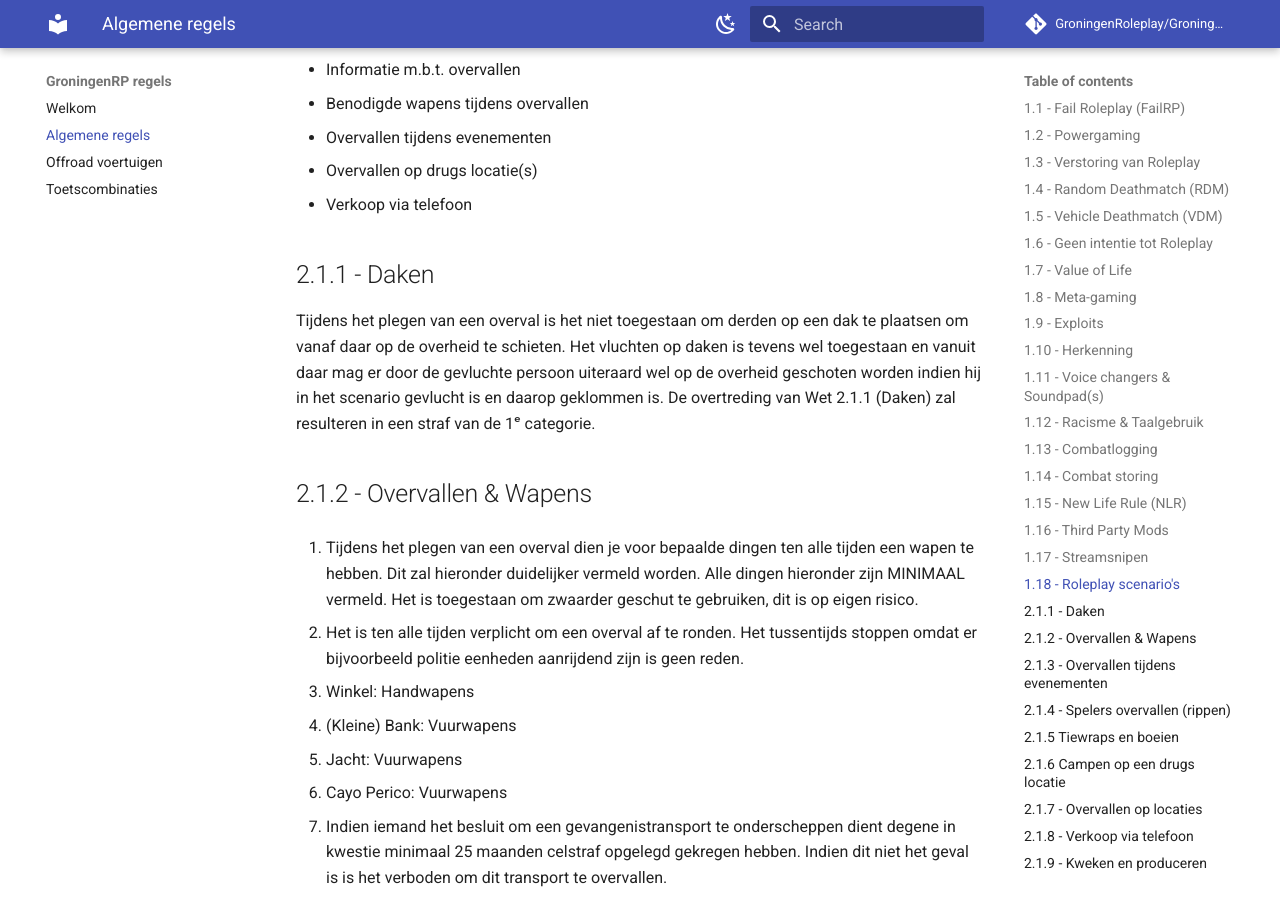
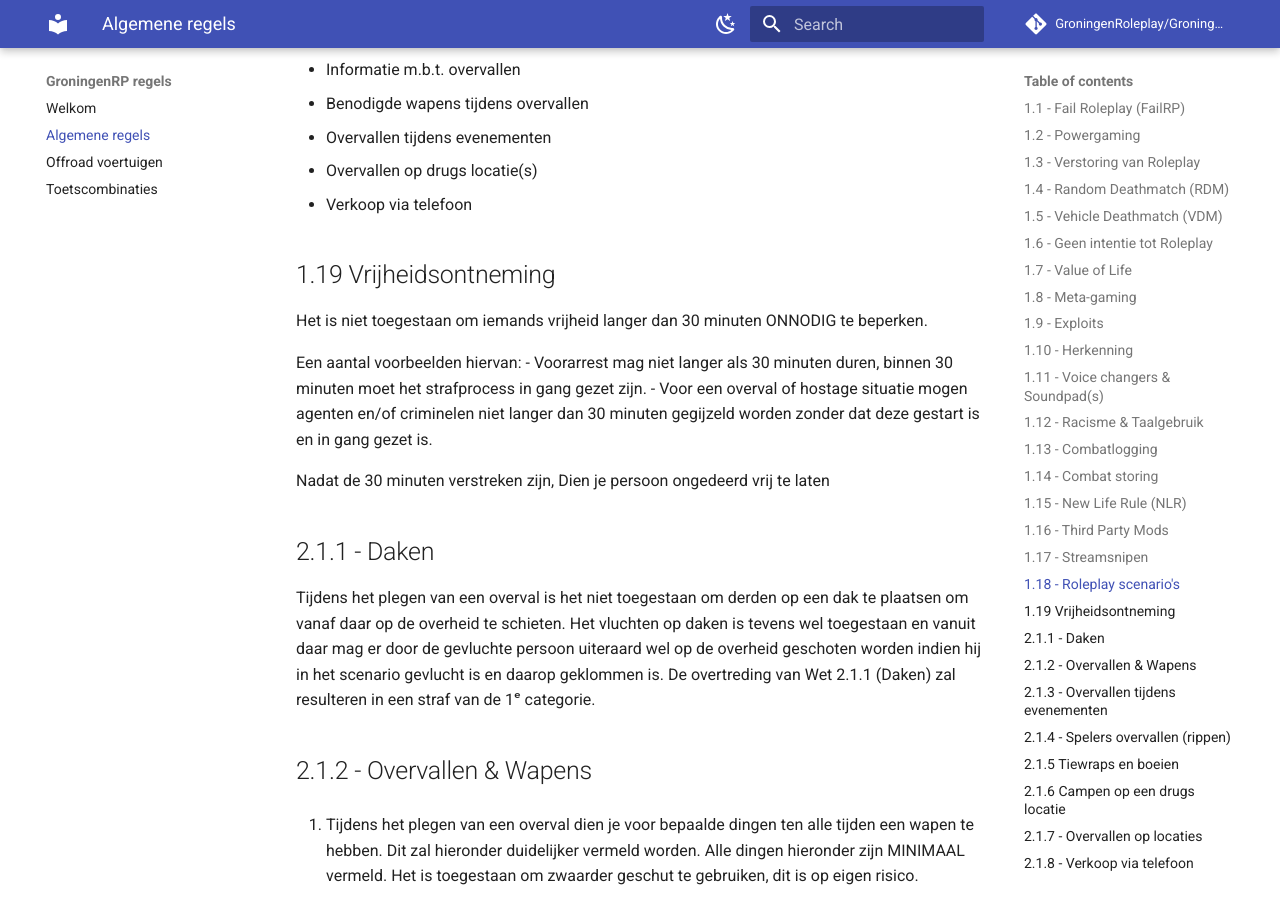
Before and after one commit to MeetixRP/Meetix-Informatie, an MkDocs documentation site: the page built from docs/Algemeen.md, in a window 1280 px wide and 900 px high, scrolled down 6198 px. Built offline with MkDocs 1.6.1 and Material for MkDocs 9.7.7, drawn with Linux system fonts in a browser that asks for light colours; comment, search, counter and statistics services are not loaded.

Commit message:
Update vrijheidsontneming regel
Vanuit doodee

```diff
--- a/docs/Algemeen.md
+++ b/docs/Algemeen.md
@@ -169,6 +169,15 @@ Deel 1 omvat de volgende onderwerpen:
 - Overvallen tijdens evenementen
 - Overvallen op drugs locatie(s)
 - Verkoop via telefoon
+
+## 1.19 Vrijheidsontneming
+Het is niet toegestaan om iemands vrijheid langer dan 30 minuten ONNODIG te beperken.
+
+Een aantal voorbeelden hiervan:
+- Voorarrest mag niet langer als 30 minuten duren, binnen 30 minuten moet het strafprocess in gang gezet zijn.
+- Voor een overval of hostage situatie mogen agenten en/of criminelen niet langer dan 30 minuten gegijzeld worden zonder dat deze gestart is en in gang gezet is.
+
+Nadat de 30 minuten verstreken zijn, Dien je persoon ongedeerd vrij te laten
 
 ## 2.1.1 - Daken
 
@@ -346,7 +355,7 @@ Het is niet toegestaan om spelers of overheidsinstanties uit te lokken indien er
 De overtreding van Wet 2.2.6 ((Cop)baiting) zal resulteren in een straf van de 2ᵉ categorie.
 
 
-### Regel 2.2.7 Overheidsvoertuigen
+## Regel 2.2.7 Overheidsvoertuigen
 
 Overheidsvoertuigen stelen:
 Achter het stelen van overheidsvoertuigen moet ten alle tijd goede RP zitten.
```
